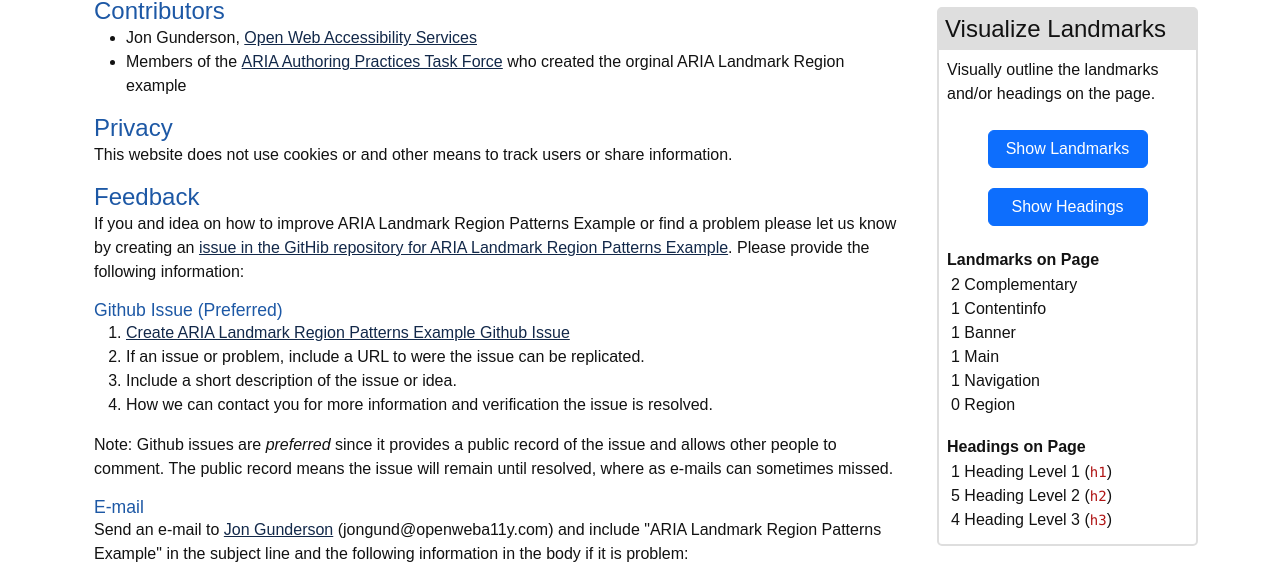
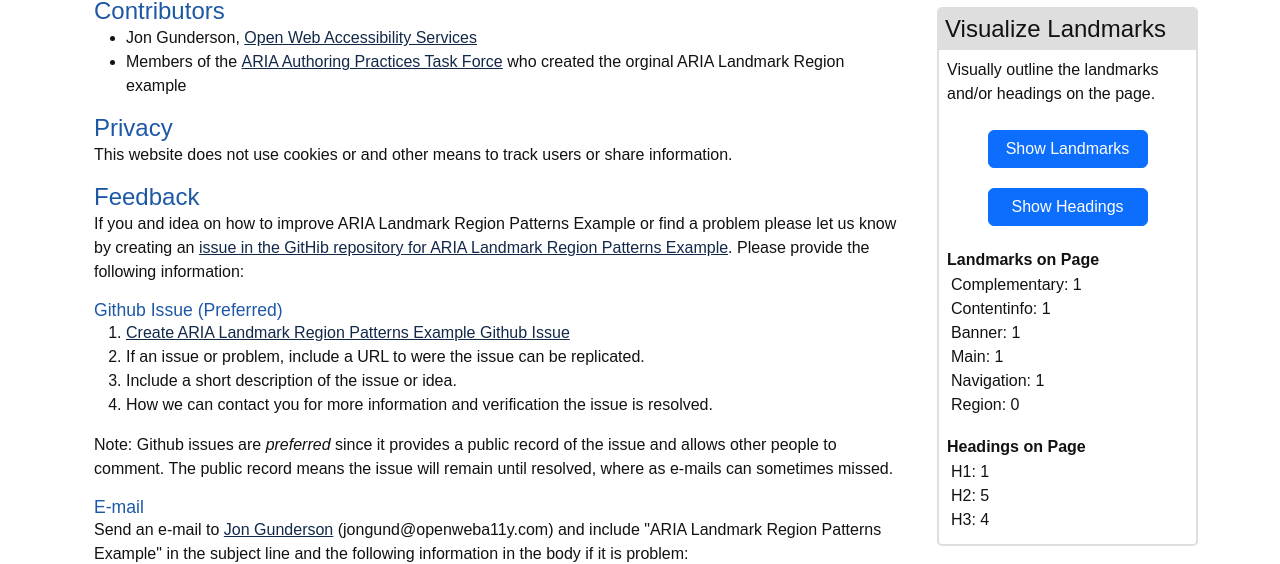
Before and after one commit to aria-landmark-region-patterns/aria-landmark-region-patterns.github.io, a website: page docs/about.html in a window 1280 px wide. Shown: the part 241-805 px from the top of the page. Drawn offline with nearby package versions, Linux system fonts and the light colour scheme.

Commit message:
updated landmark and heading count

```diff
--- a/docs/about.html
+++ b/docs/about.html
@@ -191,20 +191,20 @@
               <h3>Landmarks on Page</h3>
 
               <ul class="counts">
-                <li>2 Complementary</li>
-                <li>1 Contentinfo</li>
-                <li>1 Banner</li>
-                <li>1 Main</li>
-                <li><span id="nav-count">#</span> Navigation</li>
-                <li><span id="region-count">#</span> Region</li>
+                <li>Complementary: 1</li>
+                <li>Contentinfo: 1</li>
+                <li>Banner: 1</li>
+                <li>Main: 1</li>
+                <li>Navigation: <span id="nav-count">#</span></li>
+                <li>Region: <span id="region-count">#</span></li>
               </ul>
 
               <h3>Headings on Page</h3>
 
               <ul class="counts">
-                <li><span id="h1-count"></span> Heading Level 1 (<code>h1</code>)</li>
-                <li><span id="h2-count"></span> Heading Level 2 (<code>h2</code>)</li>
-                <li><span id="h3-count"></span> Heading Level 3 (<code>h3</code>)</li>
+                <li>H1: <span id="h1-count"></span></li>
+                <li>H2: <span id="h2-count"></span></li>
+                <li>H3: <span id="h3-count"></span></li>
               </ul>
 
             </div>
```
Also changed, not shown: docs/at-support.html (+9 -9 lines), docs/index.html (+9 -9 lines), docs/landmark-banner.html (+9 -9 lines), docs/landmark-complementary.html (+9 -9 lines), docs/landmark-contentinfo.html (+9 -9 lines), docs/landmark-navigation.html (+9 -9 lines), docs/landmark-region.html (+9 -9 lines), docs/resources.html (+9 -9 lines), src-docs/aside-visualize.njk (+9 -9 lines), docs/content-html.html, docs/landmark-form.html, docs/landmark-main.html, docs/landmark-search.html.
